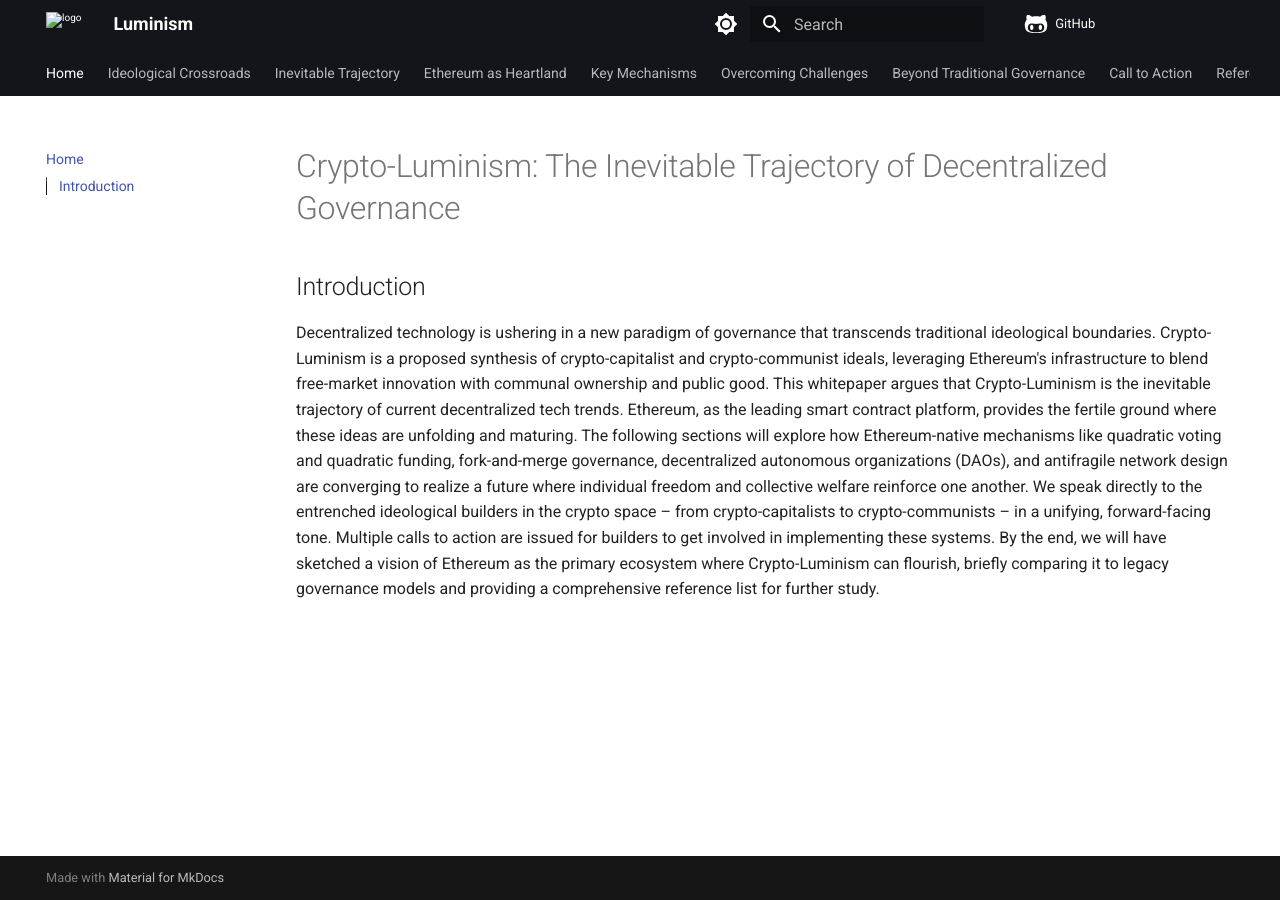
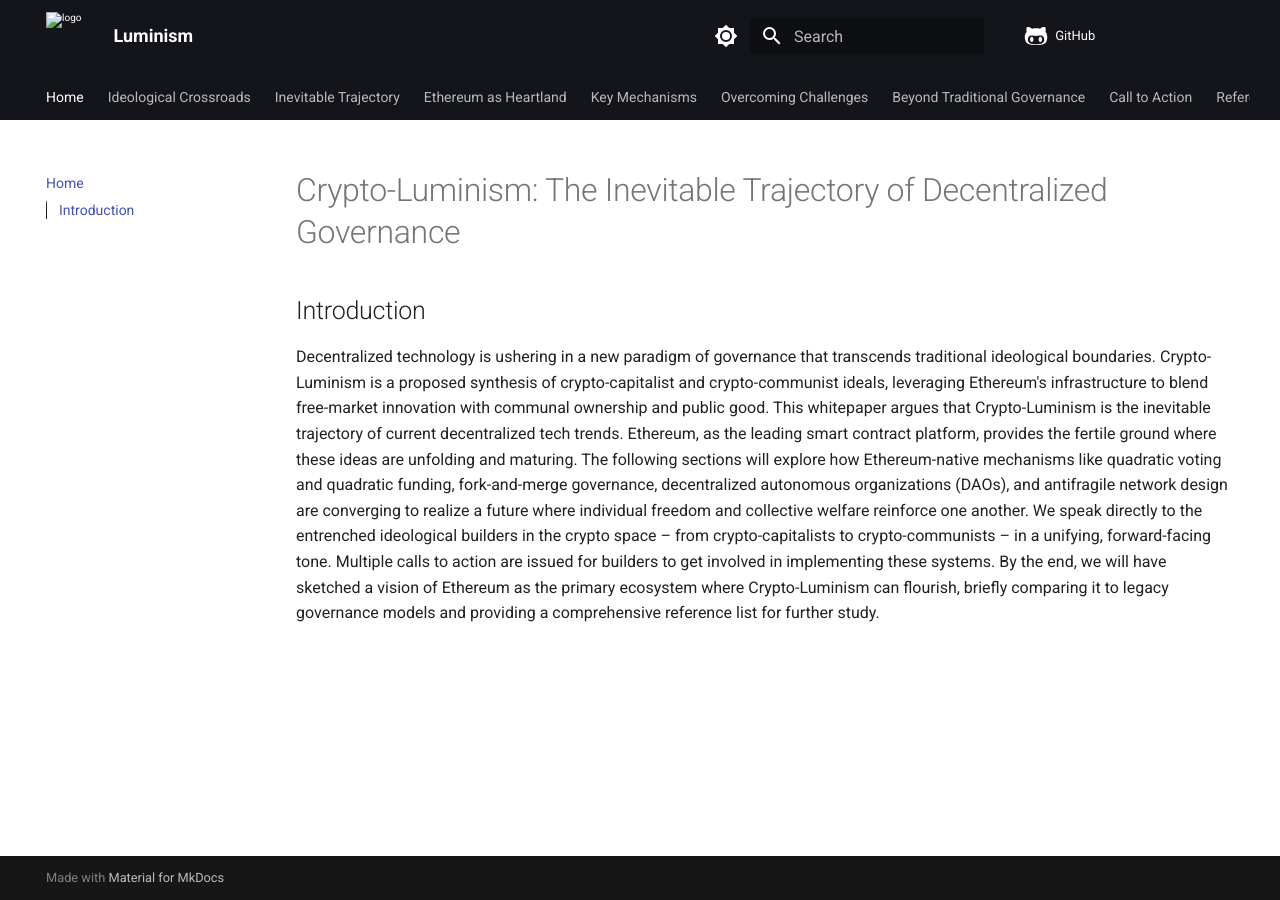
Before and after one commit to pierce403/luminism, an MkDocs documentation site: the page built from docs/index.md, in a window 1280 px wide. Built offline with MkDocs 1.6.1 and Material for MkDocs 9.7.7, drawn with Linux system fonts in a browser that asks for light colours; comment, search, counter and statistics services are not loaded.

Commit message:
Fix: Correct extra_css and extra_javascript paths in mkdocs.yml
I've updated mkdocs.yml to point to the correct locations for custom CSS and JavaScript files:
- `extra_css` changed from `stylesheets/extra.css` to `css/custom-styles.css`
- `extra_javascript` changed from `javascripts/extra.js` to `js/expand-nav.js`

This change is intended to fix issues with the `toc.integrate` feature by ensuring that your custom resources are loaded correctly.

```diff
--- a/mkdocs.yml
+++ b/mkdocs.yml
@@ -35,9 +35,9 @@ theme:
   icon:
     repo: fontawesome/brands/github-alt
 extra_css:
-  - stylesheets/extra.css
+  - css/custom-styles.css
 extra_javascript:
-  - javascripts/extra.js
+  - js/expand-nav.js
 
 nav:
   - Home: index.md
```
